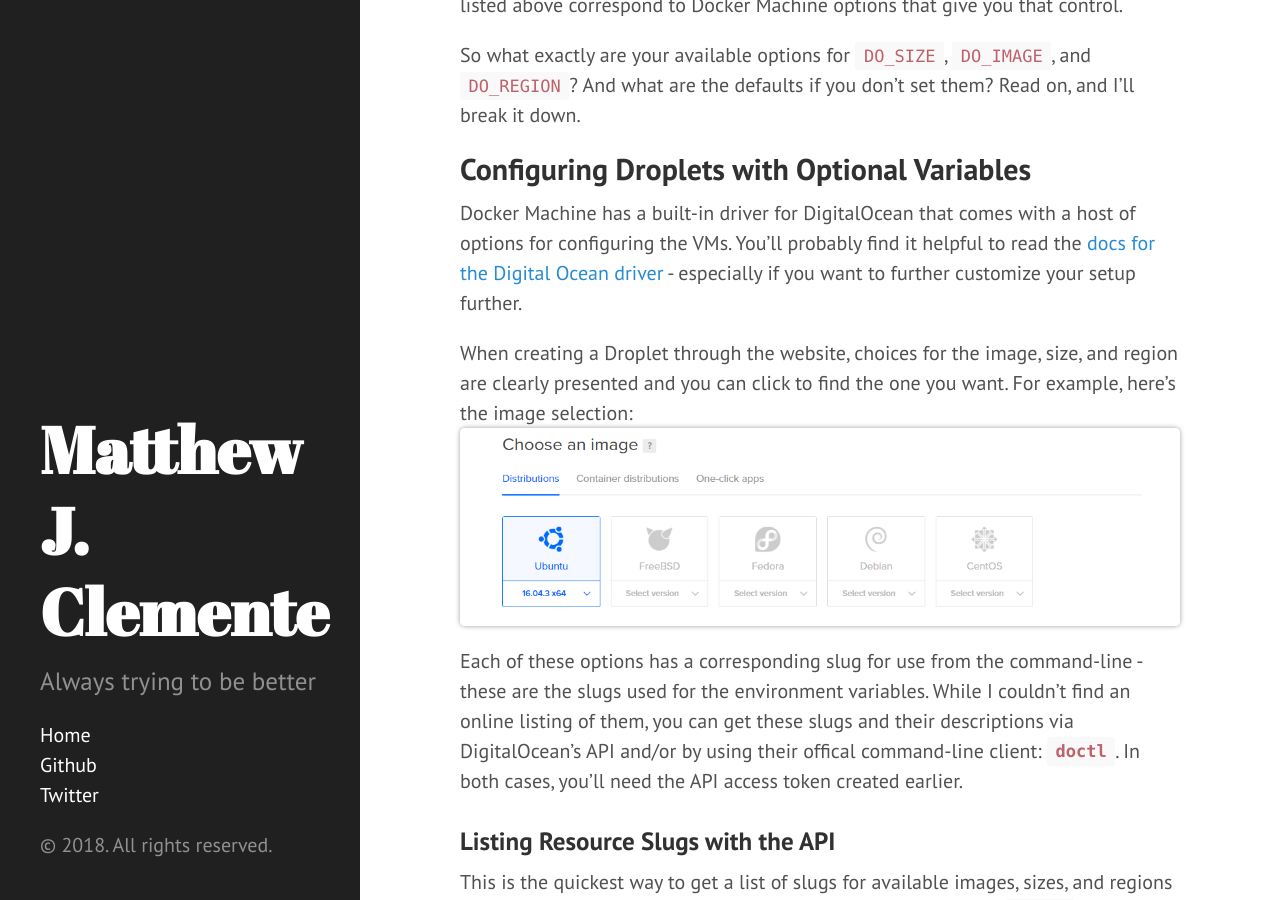
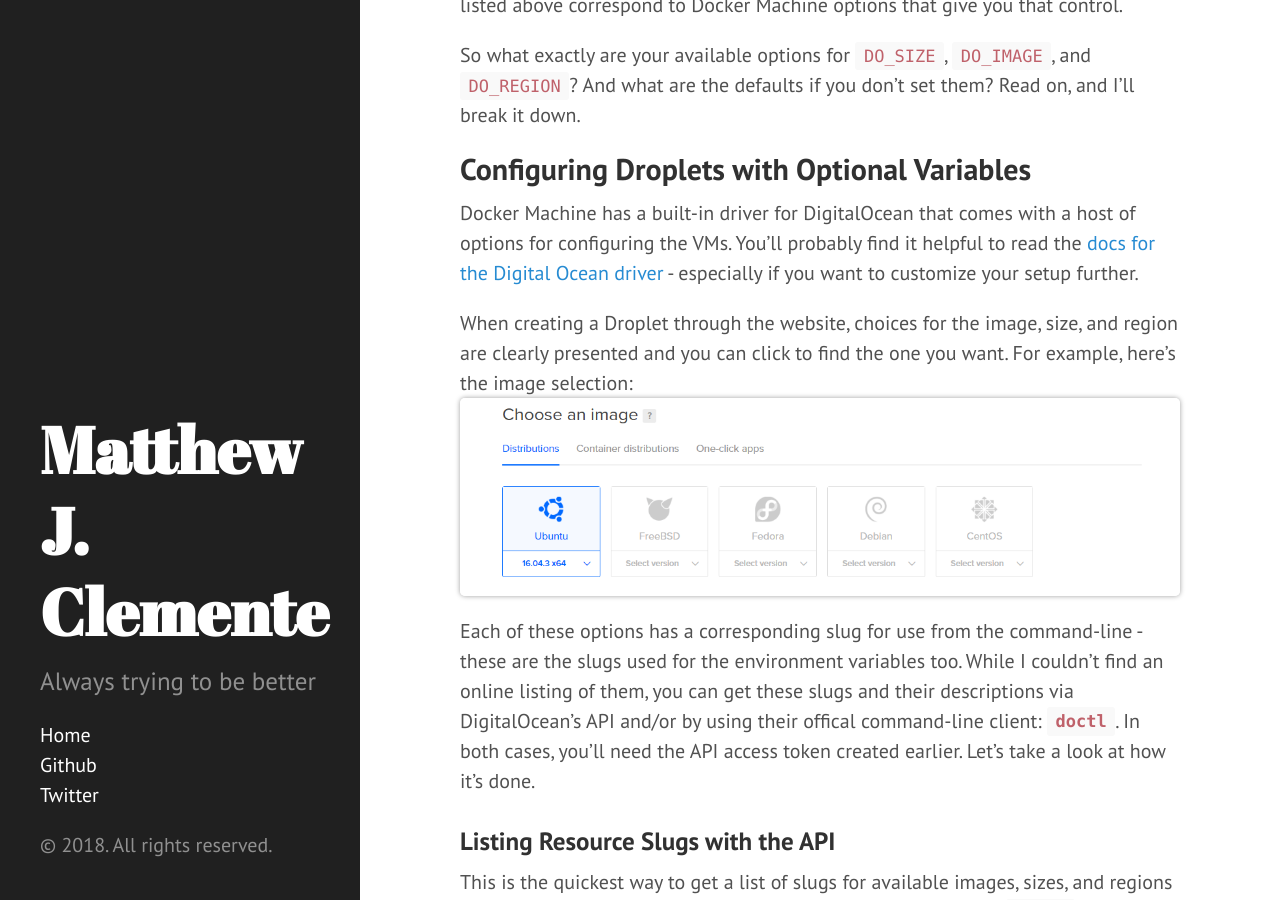
Before and after one commit to mjclemente/mjclemente.github.io, a Jekyll site: the page built from _posts/2018-07-15-create-docker-nodes-on-digitalocean-with-shell-script.md, in a window 1280 px wide and 900 px high, scrolled down 3580 px. Built offline with Jekyll 4.4.1, drawn with Linux system fonts in a browser that asks for light colours; comment, search, counter and statistics services are not loaded; some of the changed text lies outside the part shown.

Commit message:
Fix typos

```diff
--- a/_posts/2018-07-15-create-docker-nodes-on-digitalocean-with-shell-script.md
+++ b/_posts/2018-07-15-create-docker-nodes-on-digitalocean-with-shell-script.md
@@ -58,12 +58,12 @@
 So what exactly are your available options for `DO_SIZE`, `DO_IMAGE`, and `DO_REGION`? And what are the defaults if you don't set them? Read on, and I'll break it down.
 
 ## Configuring Droplets with Optional Variables
-Docker Machine has a built-in driver for DigitalOcean that comes with a host of options for configuring the VMs. You'll probably find it helpful to read the [docs for the Digital Ocean driver](https://docs.docker.com/machine/drivers/digital-ocean/) - especially if you want to further customize your setup further.
+Docker Machine has a built-in driver for DigitalOcean that comes with a host of options for configuring the VMs. You'll probably find it helpful to read the [docs for the Digital Ocean driver](https://docs.docker.com/machine/drivers/digital-ocean/) - especially if you want to customize your setup further.
 
 When creating a Droplet through the website, choices for the image, size, and region are clearly presented and you can click to find the one you want. For example, here's the image selection:
 ![DigitalOcean Select Droplet Image](/public/assets/images/digitalocean-choose-image.png)
 
-Each of these options has a corresponding slug for use from the command-line - these are the slugs used for the environment variables. While I couldn't find an online listing of them, you can get these slugs and their descriptions via DigitalOcean's API and/or by using their offical command-line client: __`doctl`__. In both cases, you'll need the API access token created earlier.
+Each of these options has a corresponding slug for use from the command-line - these are the slugs used for the environment variables too. While I couldn't find an online listing of them, you can get these slugs and their descriptions via DigitalOcean's API and/or by using their offical command-line client: __`doctl`__. In both cases, you'll need the API access token created earlier. Let's take a look at how it's done.
 
 ### Listing Resource Slugs with the API
 This is the quickest way to get a list of slugs for available images, sizes, and regions - but the data returned isn't as easy to read as data returned via `doctl`. Using `curl`, [Postman](https://www.getpostman.com/), or one of the [DigitalOcean API libraries](https://developers.digitalocean.com/libraries/) , you can make GET requests for each type of resource[^3]:
```
Also changed, not shown: other parts of _posts/2018-07-15-create-docker-nodes-on-digitalocean-with-shell-script.md (+2 -2 lines).
